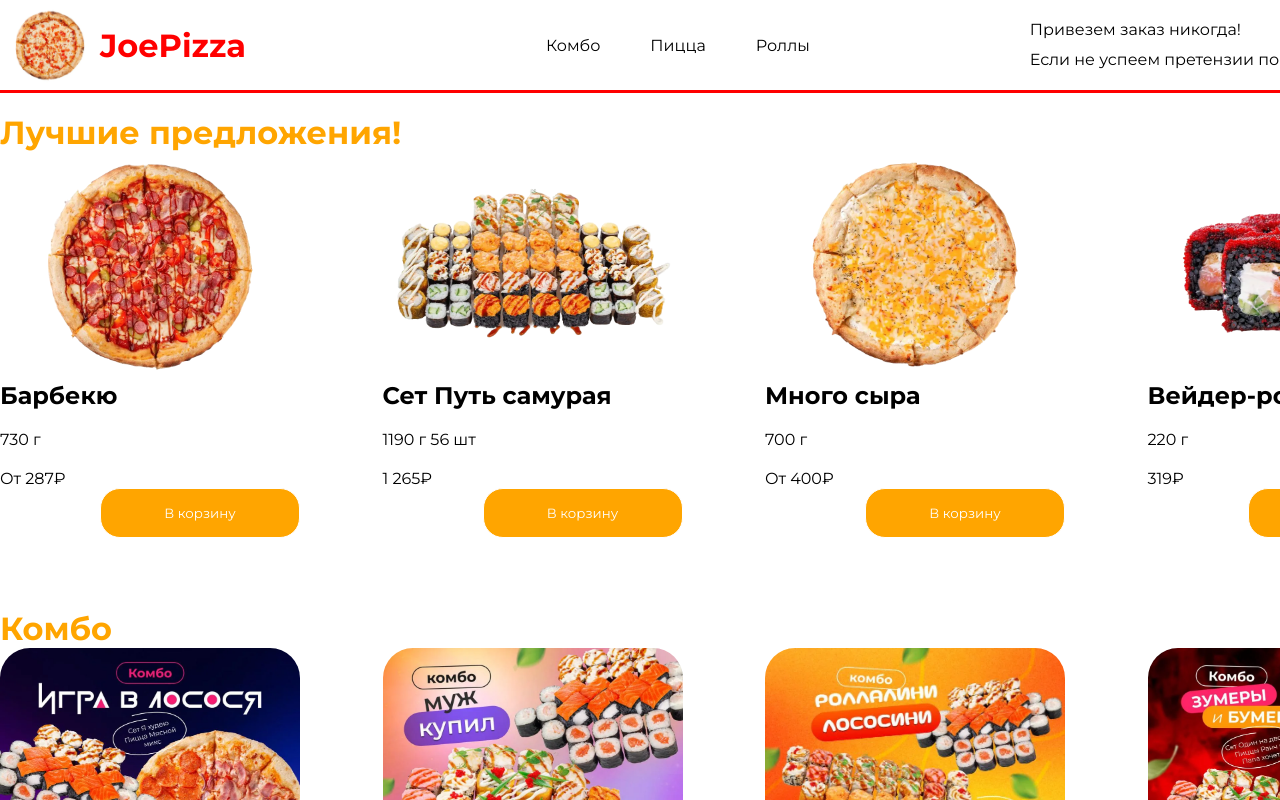
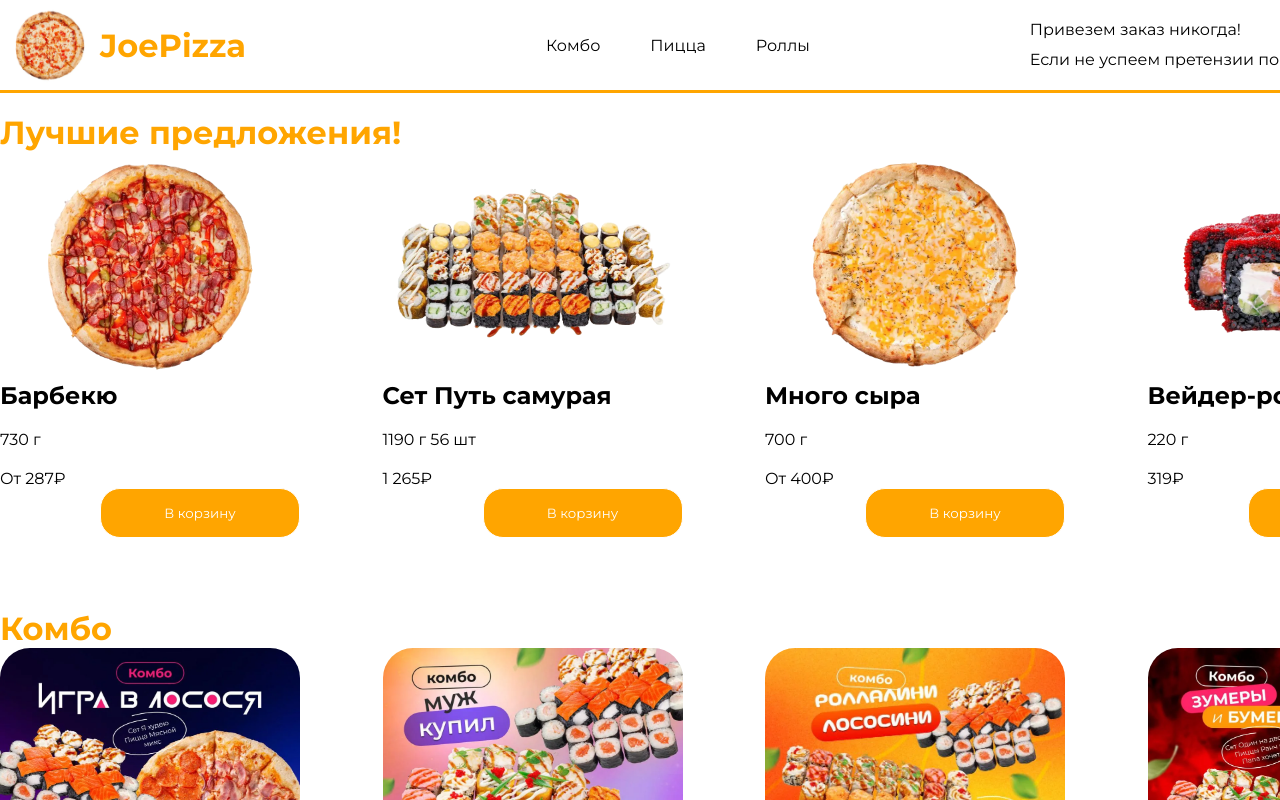
Before and after one commit to ChebupelkaTBK/JoePizza, a React (Vite) app: page / in a window 1280 px wide. Shown: the top 800 px of the page. Built offline with nearby package versions, Linux system fonts and the light colour scheme.

Commit message:
Deploy to GitHub Pages

```diff
--- a/src/components/Header/Header.scss
+++ b/src/components/Header/Header.scss
@@ -1,4 +1,4 @@
-$orangeColor: red;
+$orangeColor: orange;
 $textColor: black;
 $headerWidth: 1500px;
 $headerHeight: 90px;
```
